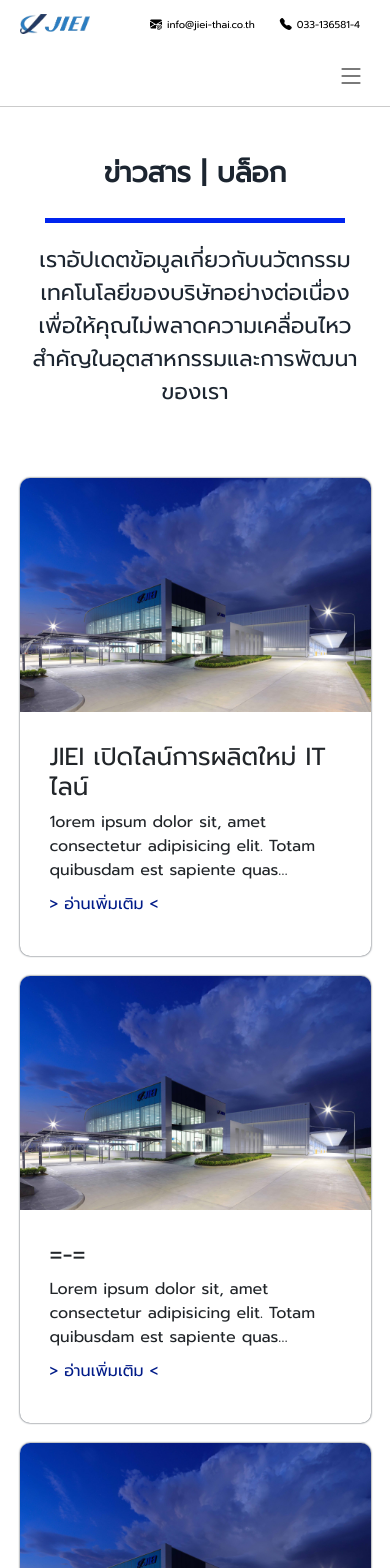
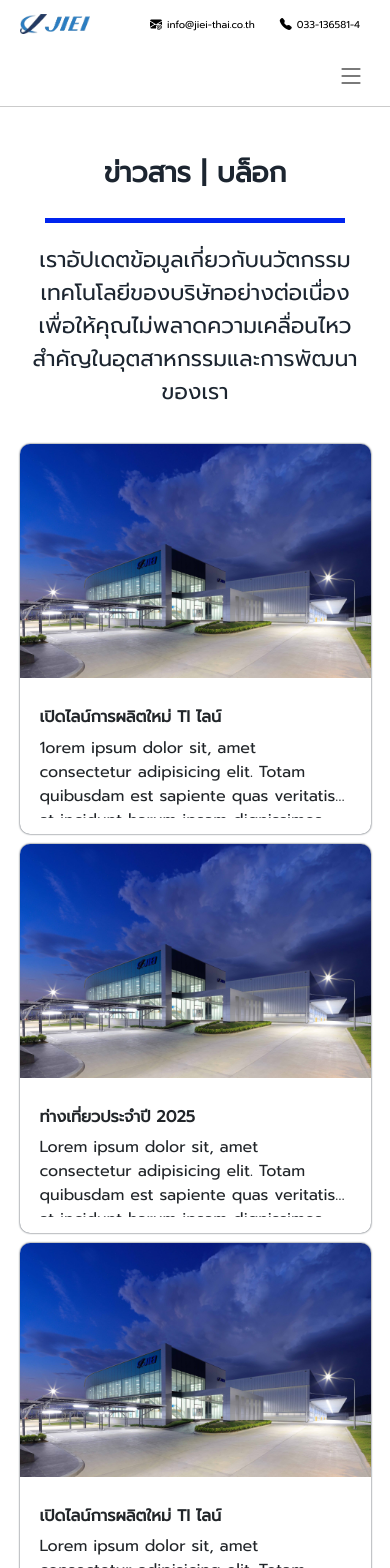
Before and after one commit to natthanilDev/000, a Next.js app: page /news in a window 390 px wide. Shown: the top 1568 px of the page. Built offline with nearby package versions, Linux system fonts and the light colour scheme.

Commit message:
update code date 29-sep-25

```diff
--- a/app/components/ScrollReveal/ScrollReveal.tsx
+++ b/app/components/ScrollReveal/ScrollReveal.tsx
@@ -18,7 +18,7 @@ export default function ScrollReveal({ children, className = '' }: ScrollRevealP
         //   observer.disconnect(); // ถ้าอยากให้เกิดแค่ครั้งเดียว
         }
       },
-      { threshold: 0.3 } // ปรับว่ากี่เปอร์เซ็นต์ของ element ถึง trigger
+      { threshold: 0 } // ปรับว่ากี่เปอร์เซ็นต์ของ element ถึง trigger
     );
 
     if (ref.current) observer.observe(ref.current);
--- a/app/components/activities/activities.tsx
+++ b/app/components/activities/activities.tsx
@@ -136,33 +136,39 @@ export default function Page() {
           <ScrollReveal>
             <div className="container-card">
               {paginatedData.map((item, index) => (
-                <div className="box-card" key={index}>
+                <ScrollReveal key={index}>
+                  <div className="box-card" onClick={() => {
+                    setSelectedNews(start + index)
+                    window.scrollTo({ top: 0, behavior: 'smooth' })
+                  }} >
                     <div className="image-card">
                       <Image
                         src={img[start + index]}
                         height={1000}
                         width={1000}
-                      alt={item}
-                      className="image-activities"
+                        alt={`News image: ${item}`}
+                        className="image-news"
                         priority
                       />
                     </div>
+
                     <div className="content-card-box">
                       <div className="title-card">
-                      <h2>{lang === "th" ? item : lang === "en" ? item : ""}</h2>
+                        <h2 className='title-news-content'>{item}</h2>
                       </div>
-                    <div className="description-activities">
-                      <p className='content-card'>{lang === "th" ? content[start + index] : lang === "en" ? content[start + index] : content[start + index]}</p>
+                      <div className="content-card">
+                        <p className='description-news-content'>{content[start + index]}</p>
                       </div>
-                    <button className="read-more"
-                      onClick={() => {
-                        setSelectedNews(start + index)
-                        window.scrollTo({ top: 0, behavior: 'smooth' })
-                      }} >
-                      {lang === "th" ? "อ่านเพิ่มเติม" : lang === "en" ? "Read more" : "続きを読む"}
-                    </button>
+                      <div className="Read-more-box">
+                        <p className="read-more">
+                          {lang === 'th' ? "อ่านเพิ่มเติม" : lang === "en" ? "Read More" : "続きを読む"}
+                        </p>
                       </div>
+
                     </div>
+
+                  </div>
+                </ScrollReveal>
               ))}
             </div>
           </ScrollReveal>
@@ -173,14 +179,12 @@ export default function Page() {
                   key={pageNum}
                   href={`/activities?page=${pageNum}`}
                   className={`numPage ${pageNum === currentPage ? "focusPage" : ""}`}
-                  title={`ไปหน้าที่ ${pageNum}`}
-                >
+                  title={`ไปหน้าที่ ${pageNum}`}>
                   {pageNum}
                 </Link>
               ))}
             </nav>
           </div>
-
         </div>
       ) : (
         <div className="detail-news">
--- a/app/components/navbar/locationPath.tsx
+++ b/app/components/navbar/locationPath.tsx
@@ -4,7 +4,6 @@ import { useEffect, useState } from 'react';
 import { usePathname } from 'next/navigation';
 import Link from 'next/link';
 import { useRef } from 'react';
-import Image from 'next/image';
 export default function Nav() {
   const [scrolled, setScrolled] = useState(false);
   const Path = usePathname()
--- a/app/globals.css
+++ b/app/globals.css
@@ -212,7 +212,10 @@ a:hover {
 .nav-link {
   cursor: pointer;
 }
-
+.product-list{
+  cursor: pointer;
+
+}
 .ul-navigation {
   display: flex;
   gap: 30px;
@@ -1587,11 +1590,12 @@ a:hover {
   background-size: cover;
   width: 100%;
   display: grid;
-
   grid-template-columns: 1fr 1fr;
 
-
-
+}
+
+.company-profile-text1 {
+  font-size: 20px;
 }
 
 .company-profile-text-ji {
@@ -1645,39 +1649,47 @@ a:hover {
 
   .company-profile-text-ji {
     text-align: center;
-
     width: 100%;
 
   }
 
   .company-text-ji {
-    font-size: 80px;
+    font-size: 70px;
     text-align: center;
-
     width: 100%;
-
-
-
-
   }
 
   .company-text-ji1 {
-    font-size: 80px;
+    font-size: 70px;
     text-align: center;
 
   }
 }
 
-
-.google-map-box{
+@media screen and (max-width:375px) {
+  .company-text-ji {
+    font-size: 50px;
+    text-align: center;
+    width: 100%;
+  }
+
+  .company-text-ji1 {
+    font-size: 50px;
+    text-align: center;
+
+
+  }
+}
+
+.google-map-box {
   text-align: center;
   margin-bottom: 50px;
 
 
 }
 
-.btn-googlemap{
-  box-shadow:  0 0 2px #959595;
+.btn-googlemap {
+  box-shadow: 0 0 2px #959595;
   padding: 10px 20px;
   font-size: 30px;
   background-color: #000796;
@@ -1685,26 +1697,34 @@ a:hover {
   border-radius: 6px;
   transition: all ease 0.25s;
 }
-.btn-googlemap:hover{
+
+
+.btn-googlemap:hover {
   transform: scale(1.05);
-  box-shadow:  0 0 25px #010ac2;
+  box-shadow: 0 0 25px #010ac2;
   background-color: #010ac2;
 
 }
-.map-jiei{
+
+.map-jiei {
   z-index: 9;
-  width: 100%;
-}
-
-.google-popup{
-
-
-
-
-
-}
-.image-map{
-  width: 80%;
+  width: 0%;
+  transition: all ease .25s;
+  z-index: -999;
+  margin: 0 auto;
+  margin-top: -5px;
+
+
+}
+
+
+.btn-showMap:checked~.map-jiei {
+  width: 95%;
+  z-index: 999;
+  margin-top: 0;
+}
+
+.image-map {
   margin: 0 auto;
 
 }
@@ -1733,7 +1753,7 @@ a:hover {
 
 }
 
-.text-jiei-about-apage {
+.text-jiei-about-page {
   text-align: center;
   font-weight: 600;
   padding: 20px 0;
@@ -1958,7 +1978,7 @@ h4 {
     font-size: 40px;
   }
 
-  .text-jiei-about-apage {
+  .text-jiei-about-page {
     font-size: 35px;
   }
 
@@ -1972,7 +1992,7 @@ h4 {
     font-size: 22px;
   }
 
-  .text-jiei-about-apage {
+  .text-jiei-about-page {
     font-size: 20px;
   }
 
@@ -2027,9 +2047,6 @@ h4 {
   border-bottom: 5px solid rgb(0, 36, 239);
   width: 300px;
   margin: 0 auto;
-
-
-
 }
 
 .logo-partners1 {
@@ -2152,7 +2169,6 @@ h4 {
 }
 
 .numPage {
-
   text-decoration: none;
   width: 30px;
   text-align: center;
@@ -2251,11 +2267,11 @@ h4 {
 @media screen and (max-width : 1024px) {
 
   .activities-list {
-
     grid-template-columns: 1fr 1fr;
-
-
-  }
+  }
+
+
+
 }
 
 @media screen and (max-width : 768px) {
@@ -2263,10 +2279,24 @@ h4 {
     grid-template-columns: 1fr 1fr;
   }
 
+  .about-company-name {
+    padding: 0 20px;
+    font-size: 25px;
+
+  }
+
   .activity-item {
     padding: 20px 20px;
 
-
+  }
+
+  .activities-page {
+    padding: 0px 0px;
+
+  }
+
+  .numPage {
+    margin-left: 20px;
   }
 }
 
@@ -2332,13 +2362,54 @@ h4 {
   -webkit-backdrop-filter: blur(50px);
   backdrop-filter: blur(50px);
   background-color: #ffffff;
-
   box-shadow: 0 0 2px var(--font-color);
 
 }
 
-.content-card-box {
-  padding: 30px;
+.box-card:hover {
+
+  .Read-more-box {
+    -webkit-backdrop-filter: blur(50px);
+    backdrop-filter: blur(5px);
+    width: 100%;
+    height: 100%;
+    top: 0%;
+    display: flex;
+    justify-content: center;
+    align-items: center;
+    background-color: #ffffff67;
+    max-height: 100%;
+
+  }
+}
+
+.Read-more-box {
+  max-height: 0;
+  overflow: hidden;
+  transition: all ease 0.25s;
+  position: absolute;
+  cursor: pointer;
+
+}
+
+
+
+.title-news-content {
+  padding: 30px 20px 0px 20px;
+  font-size: 20px;
+  font-weight: bold;
+
+}
+
+.description-news-content {
+  padding: 0px 20px 10px 20px;
+  display: -webkit-box;
+  -webkit-line-clamp: 3;
+  /* จำกัดแค่ 3 บรรทัด */
+  line-clamp: 3;
+  -webkit-box-orient: vertical;
+  overflow: hidden;
+  text-overflow: ellipsis;
 
 }
 
@@ -2368,11 +2439,40 @@ h4 {
   .container-card {
     grid-template-columns: 1fr 1fr 1fr;
   }
+
 }
 
 @media screen and (max-width : 768px) {
   .container-card {
     gap: 20px;
+    width: 90%;
+    margin: 0 auto;
+    grid-template-columns: 1fr 1fr;
+
+  }
+
+  .box-card {
+    margin: 0;
+  }
+
+
+  .page {
+    padding: 50px 0px
+  }
+
+  .content-box-page {
+    padding: 50px 0px;
+  }
+
+  .detail-news {
+    width: 95%;
+
+  }
+
+  .back-btn {
+
+    margin-right: 20px;
+
 
   }
 }
@@ -2380,7 +2480,6 @@ h4 {
 @media screen and (max-width : 426px) {
   .container-card {
     grid-template-columns: 1fr;
-
 
   }
 }
@@ -2426,20 +2525,15 @@ h4 {
 }
 
 .read-more {
-  color: #001b88;
+  color: #1f1f1f;
   padding: 10px 0;
   transition: all ease 0.25s;
-
-}
-
-.read-more::before {
-  content: '> ';
-}
-
-.read-more::after {
-
-  content: ' <';
-}
+  font-weight: bold;
+
+
+}
+
+
 
 .read-more:hover {
   text-decoration: underline;
@@ -2453,6 +2547,7 @@ h4 {
   transition: all ease 0.25s;
 
 
+
 }
 
 .back-btn:hover {
@@ -2466,9 +2561,10 @@ h4 {
   margin-bottom: 100px;
   -webkit-backdrop-filter: blur(20px);
   backdrop-filter: blur(20px);
-  padding: 50px 20px;
+  padding: 50px 0px;
   font-style: 18px;
   color: var(--font-color);
+
 }
 
 
@@ -2658,8 +2754,22 @@ h4 {
     height: auto;
   }
 
+  .box-card:hover {
+    .Read-more-box {
+      display: none;
+    }
+  }
+
+  .title-news-content {
+    font-size: 16px;
+  }
+
   .image-news-page {
     width: 100%;
+  }
+
+  .container-card {
+    gap: 10px;
   }
 }
 
@@ -3323,7 +3433,8 @@ h4 {
   font-size: 100px;
   letter-spacing: 20px;
 }
-.active{
+
+.active {
   color: rgb(0, 0, 127);
 }
 
@@ -3348,11 +3459,13 @@ h4 {
   box-shadow: 0 0 5px #959595;
   border-radius: 6px;
 }
-.image-category{
+
+.image-category {
   width: 90%;
   margin: 0 auto;
 
 }
+
 .background-image {
   position: absolute;
   top: 0;
@@ -3425,6 +3538,7 @@ h4 {
   cursor: pointer;
 
 }
+
 /* .description-product-text{
 
 
--- a/app/news/page.tsx
+++ b/app/news/page.tsx
@@ -15,10 +15,10 @@ export default function Page() {
   const perPage = 8;
 
   const news = [
-    'JIEI เปิดไลน์การผลิตใหม่ IT ไลน์',
-    '=-=',
-    'JIEI เปิดไลน์การผลิตใหม่ IT ไลน์',
-    '=-=',
+    'เปิดไลน์การผลิตใหม่ TI ไลน์',
+    'ท่างเที่ยวประจำปี 2025',
+    'เปิดไลน์การผลิตใหม่ TI ไลน์',
+    'ท่างเที่ยวประจำปี 2025',
 
   ];
 
@@ -119,7 +119,10 @@ export default function Page() {
           <div className="container-card">
             {paginatedData.map((item, index) => (
               <ScrollReveal key={index}>
-                <div className="box-card" >
+                <div className="box-card" onClick={() => {
+                  setSelectedNews(start + index)
+                  window.scrollTo({ top: 0, behavior: 'smooth' })
+                }} >
                   <div className="image-card">
                     <Image
                       src={img[start + index]}
@@ -133,19 +136,17 @@ export default function Page() {
 
                   <div className="content-card-box">
                     <div className="title-card">
-                      <h2>{item}</h2>
+                      <h2 className='title-news-content'>{item}</h2>
                     </div>
                     <div className="content-card">
-                      <p>{content[start + index]}</p>
+                      <p className='description-news-content'>{content[start + index]}</p>
                     </div>
-                    <button className="read-more"
-                      onClick={() => {
-                        setSelectedNews(start + index)
-                        window.scrollTo({ top: 0, behavior: 'smooth' })
-                      }} >
-                      {lang === 'th' ? "อ่านเพิ่มเติม" : lang === "en" ? "Read More" : "続きを読む"}
+                    <div className="Read-more-box">
+                      <p className="read-more">
+                        {lang === 'th' ? "อ่านเพิ่มเติม" : lang === "en" ? "Read More" : "続きを読む"}
+                      </p>
+                    </div>
 
-                    </button>
                   </div>
 
                 </div>
```
Also changed, not shown: app/components/about/about.tsx (+20 -16 lines), public/description-car (1).png (added), public/description-car (2).png (added). Lines whose indentation alone changed are shown as unchanged.
